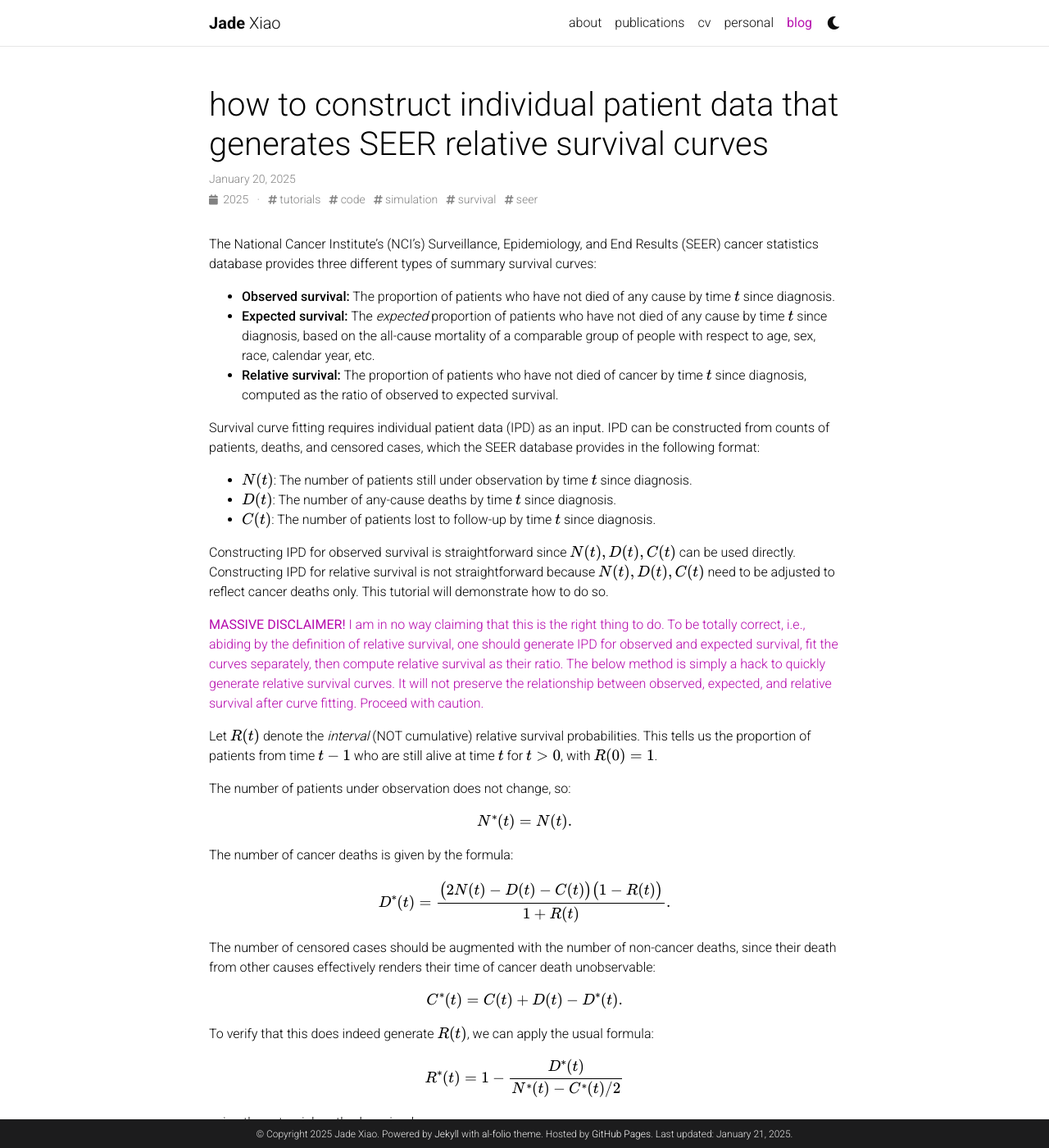
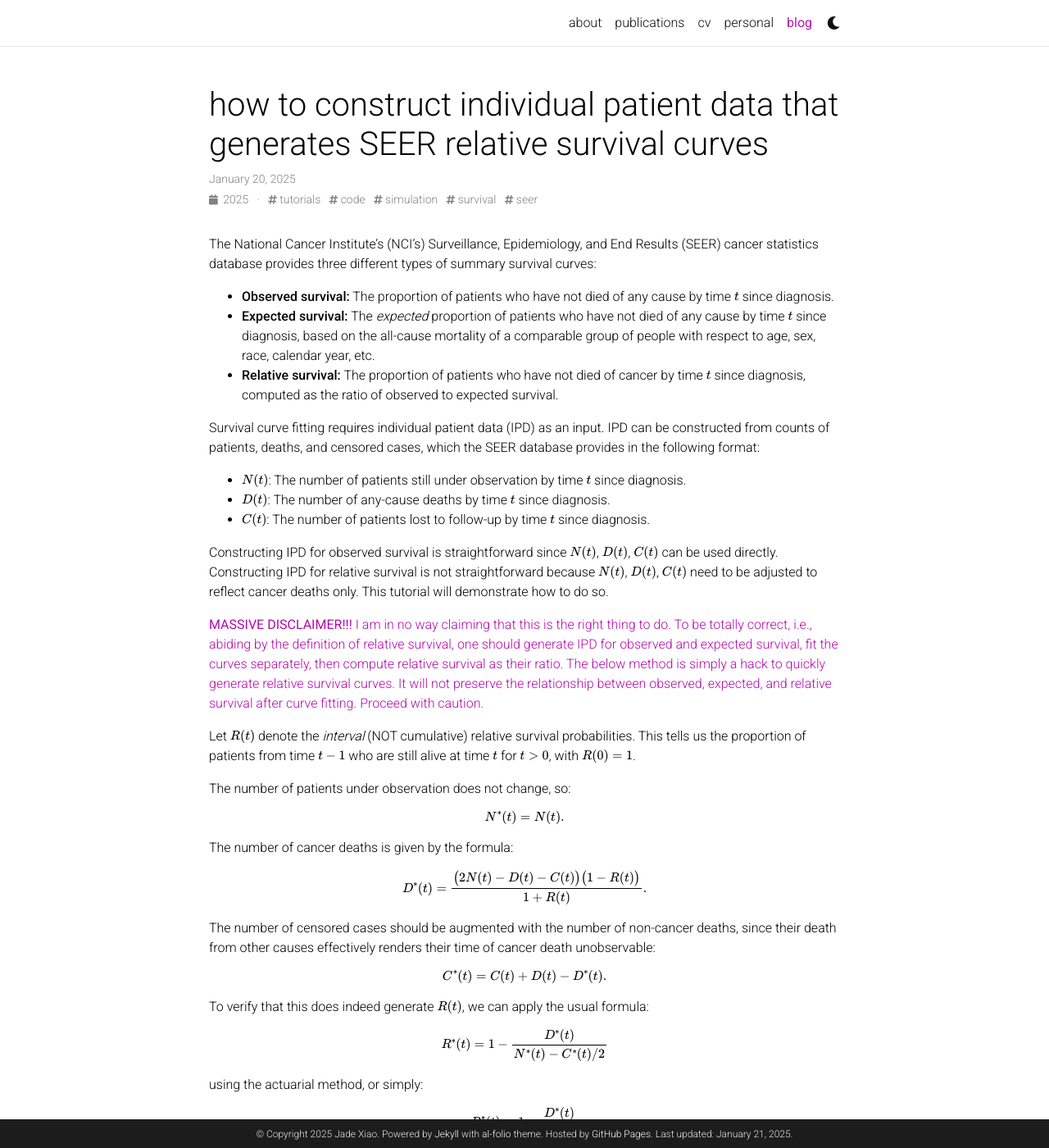
Before and after one commit to jadexiao/jadexiao.github.io, a Jekyll site: the page built from _posts/2025-01-20-how-to-construct-individual-patient-data-that-generates-SEER-relative-survival-curves.md, in a window 1280 px wide and 1400 px high. Shown: the whole window at 82% size. Built offline with Jekyll 4.4.1, drawn with Linux system fonts in a browser that asks for light colours; comment, search, counter and statistics services are not loaded; a style sheet for code colours, icons or effects is not loaded.

Commit message:
Save
- Blog post formatting

```diff
--- a/_config.yml
+++ b/_config.yml
@@ -2,13 +2,12 @@
 # Site settings
 # -----------------------------------------------------------------------------
 
-title: blank # the website title (if blank, full name will be used instead)
+title: # the website title (if blank, full name will be used instead)
 first_name: Jade
 middle_name:
 last_name: Xiao
 email: jxiao@valueanalyticslabs.com
-description: > # the ">" symbol means to ignore newlines until "footer_text:"
-  A simple, whitespace theme for academics. Based on [*folio](https://github.com/bogoli/-folio) design.
+description: > # A simple, whitespace theme for academics. Based on [*folio](https://github.com/bogoli/-folio) design.
 footer_text: >
   Powered by <a href="https://jekyllrb.com/" target="_blank">Jekyll</a> with <a href="https://github.com/alshedivat/al-folio">al-folio</a> theme.
   Hosted by <a href="https://pages.github.com/" target="_blank">GitHub Pages</a>.
--- a/_posts/2025-01-20-how-to-construct-individual-patient-data-that-generates-SEER-relative-survival-curves.md
+++ b/_posts/2025-01-20-how-to-construct-individual-patient-data-that-generates-SEER-relative-survival-curves.md
@@ -16,9 +16,9 @@
 * $$D(t)$$: The number of any-cause deaths by time $$t$$ since diagnosis.
 * $$C(t)$$: The number of patients lost to follow-up by time $$t$$ since diagnosis.
 
-Constructing IPD for observed survival is straightforward since $$N(t), D(t), C(t)$$ can be used directly. Constructing IPD for relative survival is not straightforward because $$N(t), D(t), C(t)$$ need to be adjusted to reflect cancer deaths only. This tutorial will demonstrate how to do so.
+Constructing IPD for observed survival is straightforward since $$N(t)$$, $$D(t)$$, $$C(t)$$ can be used directly. Constructing IPD for relative survival is not straightforward because $$N(t)$$, $$D(t)$$, $$C(t)$$ need to be adjusted to reflect cancer deaths only. This tutorial will demonstrate how to do so.
 
-<p><b><font color='#B509AC'>MASSIVE DISCLAIMER!</font></b><font color='#B509AC'> I am in no way claiming that this is the right thing to do. To be totally correct, i.e., abiding by the definition of relative survival, one should generate IPD for observed and expected survival, fit the curves separately, then compute relative survival as their ratio. The below method is simply a hack to quickly generate relative survival curves. It will not preserve the relationship between observed, expected, and relative survival after curve fitting. Proceed with caution.</font></p>
+<p><b><font color='#B509AC'>MASSIVE DISCLAIMER!!!</font></b><font color='#B509AC'> I am in no way claiming that this is the right thing to do. To be totally correct, i.e., abiding by the definition of relative survival, one should generate IPD for observed and expected survival, fit the curves separately, then compute relative survival as their ratio. The below method is simply a hack to quickly generate relative survival curves. It will not preserve the relationship between observed, expected, and relative survival after curve fitting. Proceed with caution.</font></p>
 
 Let $$R(t)$$ denote the *interval* (NOT cumulative) relative survival probabilities. This tells us the proportion of patients from time $$t-1$$ who are still alive at time $$t$$ for $$t>0$$, with $$R(0)=1$$.
 
@@ -38,7 +38,7 @@
 
 $$R^\ast(t)=1-\frac{D^\ast(t)}{N^\ast(t)-C^\ast(t)/2}$$
 
-using the actuarial method, or simply
+using the actuarial method, or simply:
 
 $$R^\ast(t)=1-\frac{D^\ast(t)}{N^\ast(t)}$$
 
@@ -48,4 +48,4 @@
 
 <!-- Below is a sample calculation using SEER data for stage I breast cancer diagnosed at age 50 years:
 
-<img src="assets/img/2025-01-07-how-to-construct-individual-patient-data-from-SEER-relative-survival-curves-1.png"> -->
+<img src="2025-01-07-how-to-construct-individual-patient-data-from-SEER-relative-survival-curves-1.png"> -->
--- a/_sass/_base.scss
+++ b/_sass/_base.scss
@@ -49,6 +49,12 @@
 .equation {
   margin-bottom: 1rem;
   text-align: center;
+}
+
+.MathJax {
+  font-size: 1em !important;
+  position: relative;
+  bottom: 1px;
 }
 
 // Caption
```
Also changed, not shown: _posts/2024-04-21-how-to-parameterize-probability-distributions-for-psa.md (+1 -1 lines).
